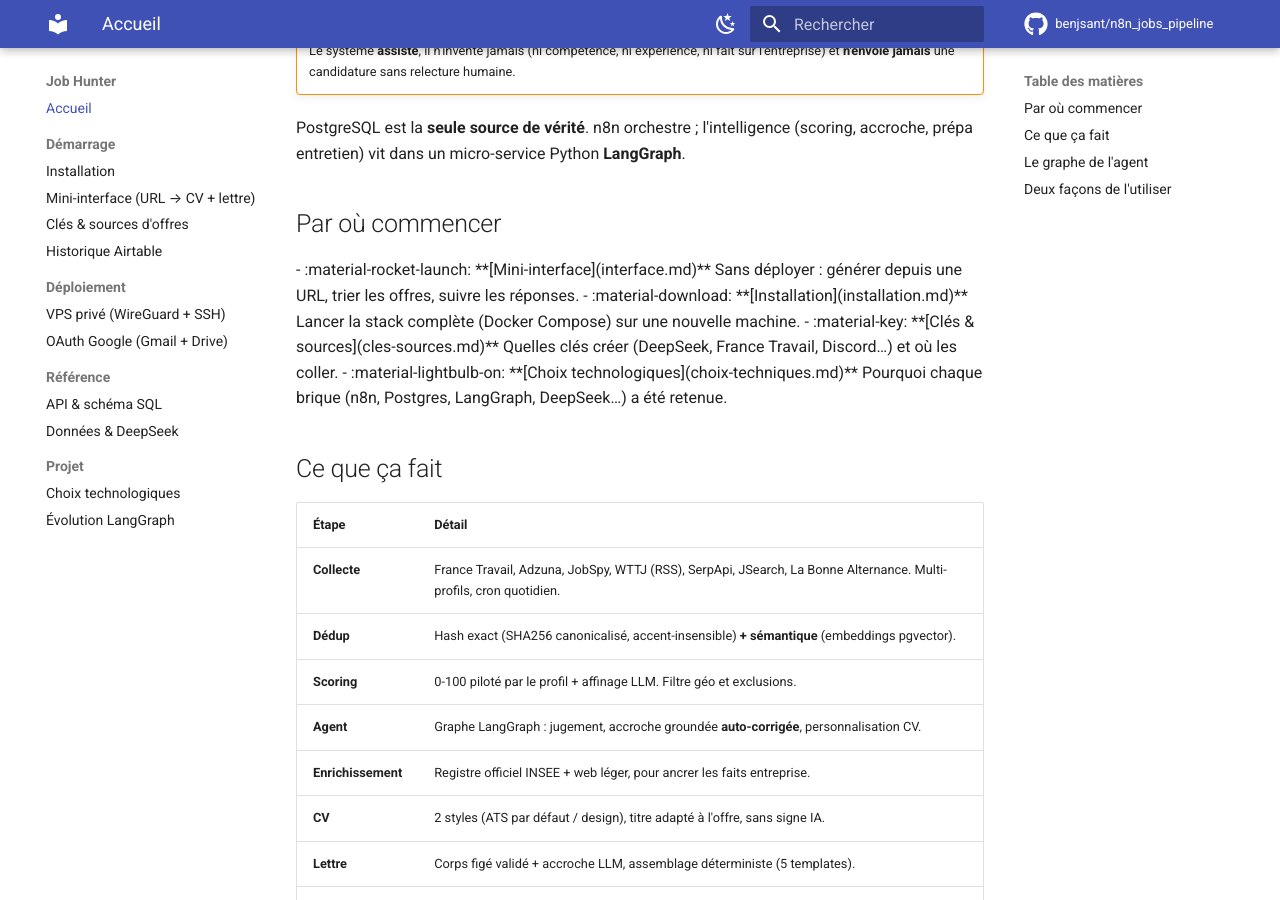
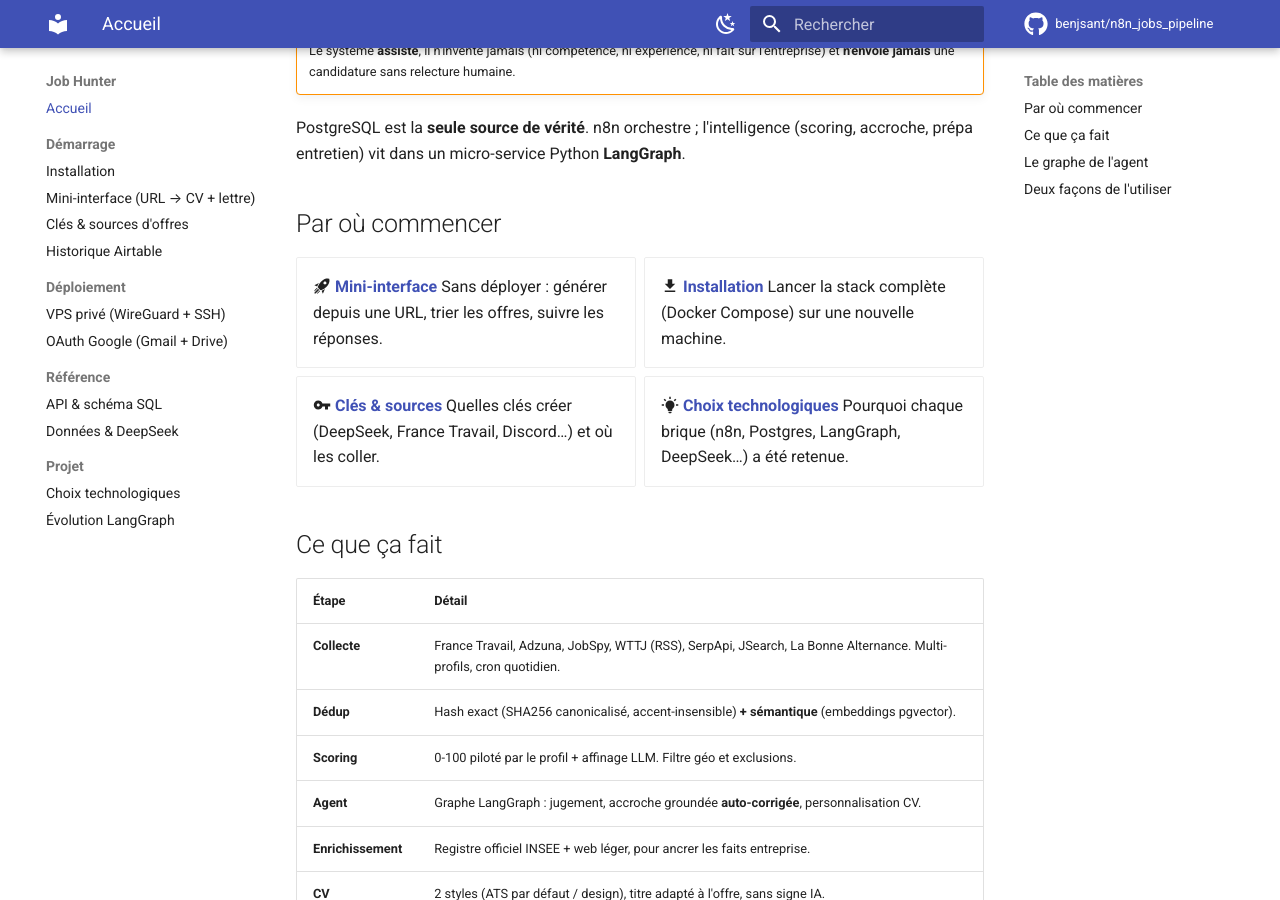
Before and after one commit to benjsant/n8n_jobs_pipeline, an MkDocs documentation site: the page built from docs/index.md, in a window 1280 px wide and 900 px high, scrolled down 311 px. Built offline with MkDocs 1.6.1 and Material for MkDocs 9.7.7, drawn with Linux system fonts in a browser that asks for light colours; comment, search, counter and statistics services are not loaded.

Commit message:
Docs : répare les grid cards de l'accueil (extensions manquantes)
Ajoute md_in_html (le Markdown dans <div class="grid cards" markdown> n'était pas
interprété, d'où la liste aplatie) et pymdownx.emoji avec l'index Material (les
:material-...: restaient en texte au lieu de devenir des icônes).

Co-Authored-By: Claude Opus 4.8 <noreply@anthropic.com>

```diff
--- a/mkdocs.yml
+++ b/mkdocs.yml
@@ -63,6 +63,7 @@ nav:
 markdown_extensions:
   - admonition
   - attr_list
+  - md_in_html          # requis pour les "grid cards" (<div markdown>)
   - tables
   - toc:
       permalink: true
@@ -71,6 +72,9 @@ markdown_extensions:
       anchor_linenums: true
   - pymdownx.inlinehilite
   - pymdownx.details
+  - pymdownx.emoji:      # rend les icônes :material-...:
+      emoji_index: !!python/name:material.extensions.emoji.twemoji
+      emoji_generator: !!python/name:material.extensions.emoji.to_svg
 
 plugins:
   - search:
```
